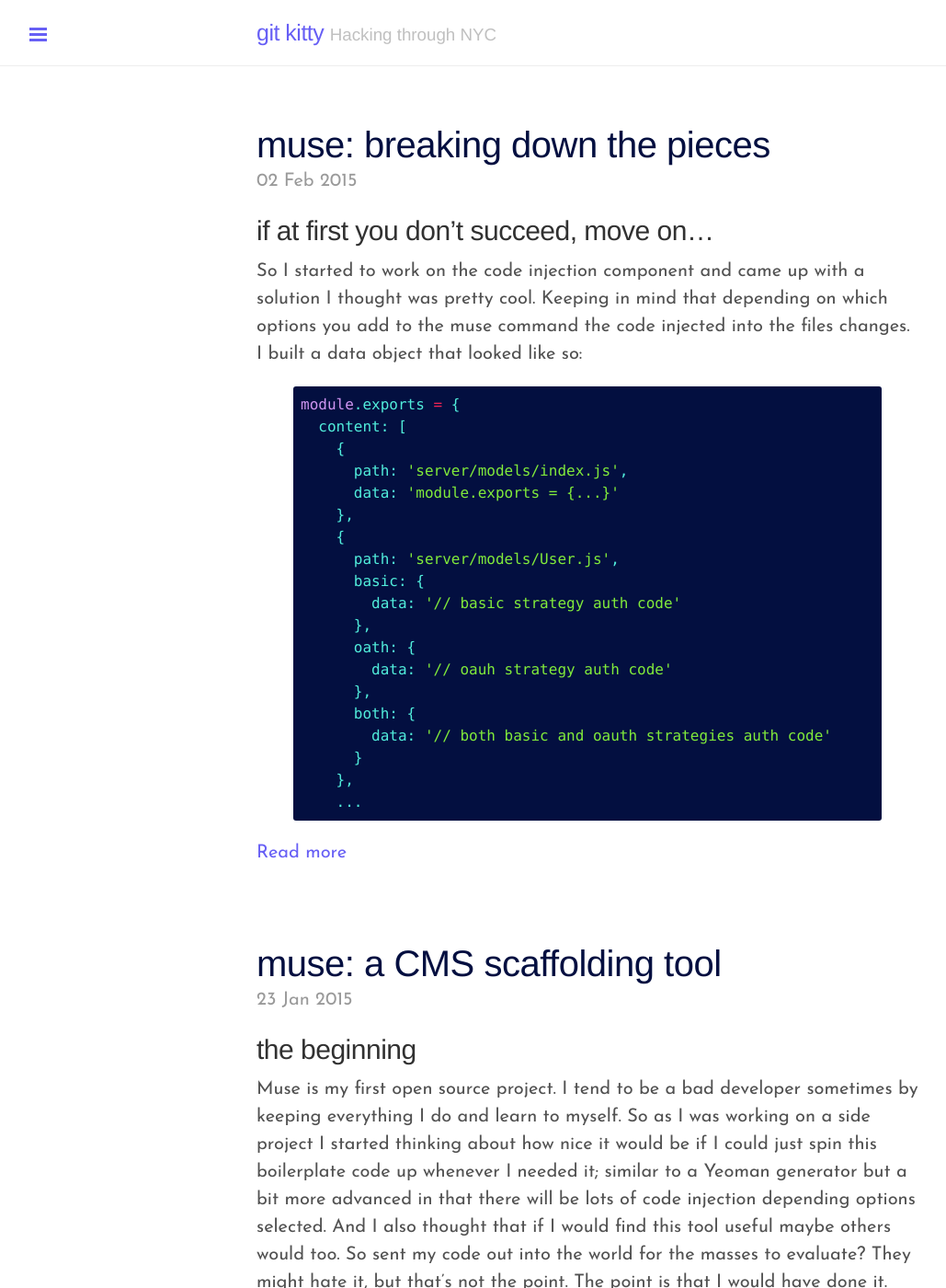
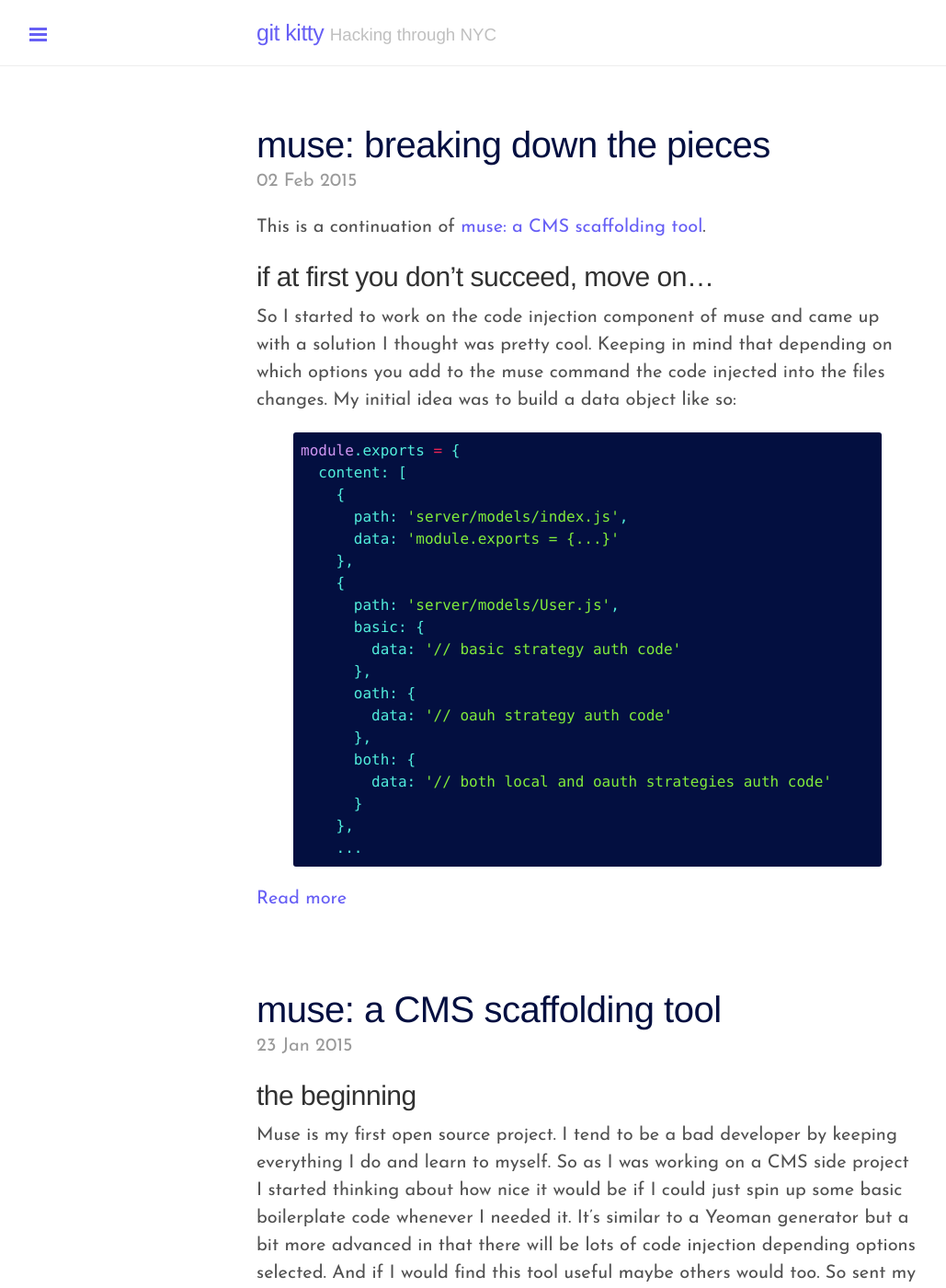
Before and after one commit to RDFroeber/gitkitty-jekyll, a Jekyll site: the page built from index.html, in a window 1280 px wide and 1400 px high. Shown: the whole window at 92% size, without its empty margins (1-1030 px from the left). Built offline with Jekyll 4.4.1, drawn with Linux system fonts in a browser that asks for light colours; some web fonts are replaced; Markdown is read by kramdown in place of the engine named in the settings; the list of posts is cut into pages by our own code; comment, search, counter and statistics services are not loaded; some of the changed text lies outside the part shown.

Commit message:
refactor: Copy edits to past posts

```diff
--- a/_posts/2015-01-23-muse.md
+++ b/_posts/2015-01-23-muse.md
@@ -5,15 +5,15 @@
 
 ## the beginning
 
-Muse is my first open source project. I tend to be a bad developer sometimes by keeping everything I do and learn to myself. So as I was working on a side project I started thinking about how nice it would be if I could just spin this boilerplate code up whenever I needed it; similar to a Yeoman generator but a bit more advanced in that there will be lots of code injection depending options selected. And I also thought that if I would find this tool useful maybe others would too. So sent my code out into the world for the masses to evaluate? They might hate it, but that's not the point. The point is that I would have done it.
+Muse is my first open source project. I tend to be a bad developer by keeping everything I do and learn to myself. So as I was working on a CMS side project I started thinking about how nice it would be if I could just spin up some basic boilerplate code whenever I needed it. It's similar to a Yeoman generator but a bit more advanced in that there will be lots of code injection depending options selected. And if I would find this tool useful maybe others would too. So sent my code out into the world for the masses to evaluate. They might hate it, but that's not the point. The point is that I would have done it.
 
 <!--br-->
 
-Now the caveat... I haven't done it. At least not yet. All I've done as of now is set up the project structure, decided on my next steps of action, and begun to write the code that will build the application structure. Eventually you will be able to install the package:
+Now the caveat... I haven't done it. At least not yet. All I've done as of now is set up the project structure, decide on my next steps of action, and begin to write the code that will build the application structure. Eventually you will be able to install the package:
 
 `npm install muse -g`
 
-...and type a single command with as many options as you need to build out a basic CMS site. Before I started the project I wrote down what I thought would be an MVP version. I always like to start here because I find putting my plan on paper or Sublime means I take the time to invest in my idea focus the big picture up front.
+...and type a single command with as many options as you need to build out a basic CMS site. Before I started the project I wrote down what I thought would be an MVP version. I always like to start here because I find putting my plan on paper (or in Sublime) means I take the time to invest in my idea and focus the big picture up front.
 
 
 ## step 0
@@ -26,16 +26,16 @@
 * User Authentication (Passport)
     * Basic user auth
     * OAuth support for Google+, Twitter, and Facebook
-    * Both
+    * Both local and OAuth
 * Blog functionality
     * Single blog with multiple posts (without comments)
     * Single blog with multiple posts (with comments)
 * Admin functionality without permissions
-* Admin functionality with roles and multi-part permissions
+* Admin functionality with roles containing multi-part permissions
     * Content creation and editing
     * Content publication
     * Content deletion
-    * User viewing
+    * User visibility
     * User creation and editing
 * Navigation
     * Single top level page routing
--- a/_posts/2015-02-02-muse-part2.md
+++ b/_posts/2015-02-02-muse-part2.md
@@ -3,9 +3,11 @@
 title: 'muse: breaking down the pieces'
 ---
 
+This is a continuation of [muse: a CMS scaffolding tool](/2015/01/23/muse/).
+
 ## if at first you don't succeed, move on...
 
-So I started to work on the code injection component and came up with a solution I thought was pretty cool. Keeping in mind that depending on which options you add to the muse command the code injected into the files changes. I built a data object that looked like so:
+So I started to work on the code injection component of muse and came up with a solution I thought was pretty cool. Keeping in mind that depending on which options you add to the muse command the code injected into the files changes. My initial idea was to build a data object like so:
 
 {% highlight js %}
 module.exports = {
@@ -23,7 +25,7 @@
         data: '// oauh strategy auth code'
       },
       both: {
-        data: '// both basic and oauth strategies auth code'
+        data: '// both local and oauth strategies auth code'
       }
     },
     ...
@@ -62,11 +64,13 @@
 
 Then I tried it...
 
-I copied an existing piece of code into this object and surveyed the horror that this object would become. Yes, it worked and if the amount of code was small or there was no need for whitespace this might be the way to go. However, neither of those things are true so it's back to the drawing board. My next implementation is just going to be a basic fileRead&mdash;fileWrite solution, which means I need to optimize the file structure for ease of retrieval.
+I copied an existing piece of code into this object and surveyed the horror that this file would become. Yes, it worked and if the amount of code was small or there was no need for whitespace it might be the way to go. However, neither of those things are true so it's back to the drawing board. My next implementation is just going to be a basic fileRead&mdash;fileWrite solution, which means I need to optimize the file structure for ease of lookup and retrieval.
 
 ## ...to something else
 
-So after the above realization and the next implementation path I decided not to implement it. I wasn't ready because in addition to now questioning my file structure I was questioning my over application architecture. So to appease my fears I decided to build the app that muse would generate with its defaults.
+So after the above realization I decided not to implement it. I wasn't ready. In addition to now questioning my file structure I was questioning my over application architecture. So to appease my fears I decided to build the app that muse would generate with its defaults.
+
+*Muse options and defaults:*
 
 {% highlight sh %}
  Usage: muse [options]
@@ -85,7 +89,7 @@
     -d, --database <name>   configure database support (mongo|postgres) defaults to mongo
 {% endhighlight %}
 
-So the default application would be an express app with basic oauth, a css stylesheet, dust views, no client portal, no client side framework, and a mongoDB database. Now I knew what my actual MVP application would be and I was able to update my developmental task list and create the release plan below.
+So the default application would be an express app with basic/local authentication, a css stylesheet, dust views, no client portal, no client side framework, and a mongoDB database. Now I knew what my actual MVP application would be and I was able to update my developmental task list and create the release plan below.
 
 ## the new plan
 
@@ -127,7 +131,7 @@
 * Client User Authentication (Passport)
     * Basic user auth
     * OAuth support for Google+, Twitter, and Facebook
-    * Both
+    * Both local and OAuth
 * Email system support (Mailgun)
     * Account creation
     * Password change
@@ -137,4 +141,4 @@
 
 ## next steps
 
-I'm going to be focusing on building out a 2.0 application and achieving an overall structure I am happy with. After I have that I can return to my muse.
+I'm going to be focusing on building out a 2.0 application and achieving an overall structure I am happy with. After that I can return to my muse.
```
Also changed, not shown: other parts of _posts/2015-01-23-muse.md (+1 -1 lines), other parts of _posts/2015-02-02-muse-part2.md (+1 -1 lines).
